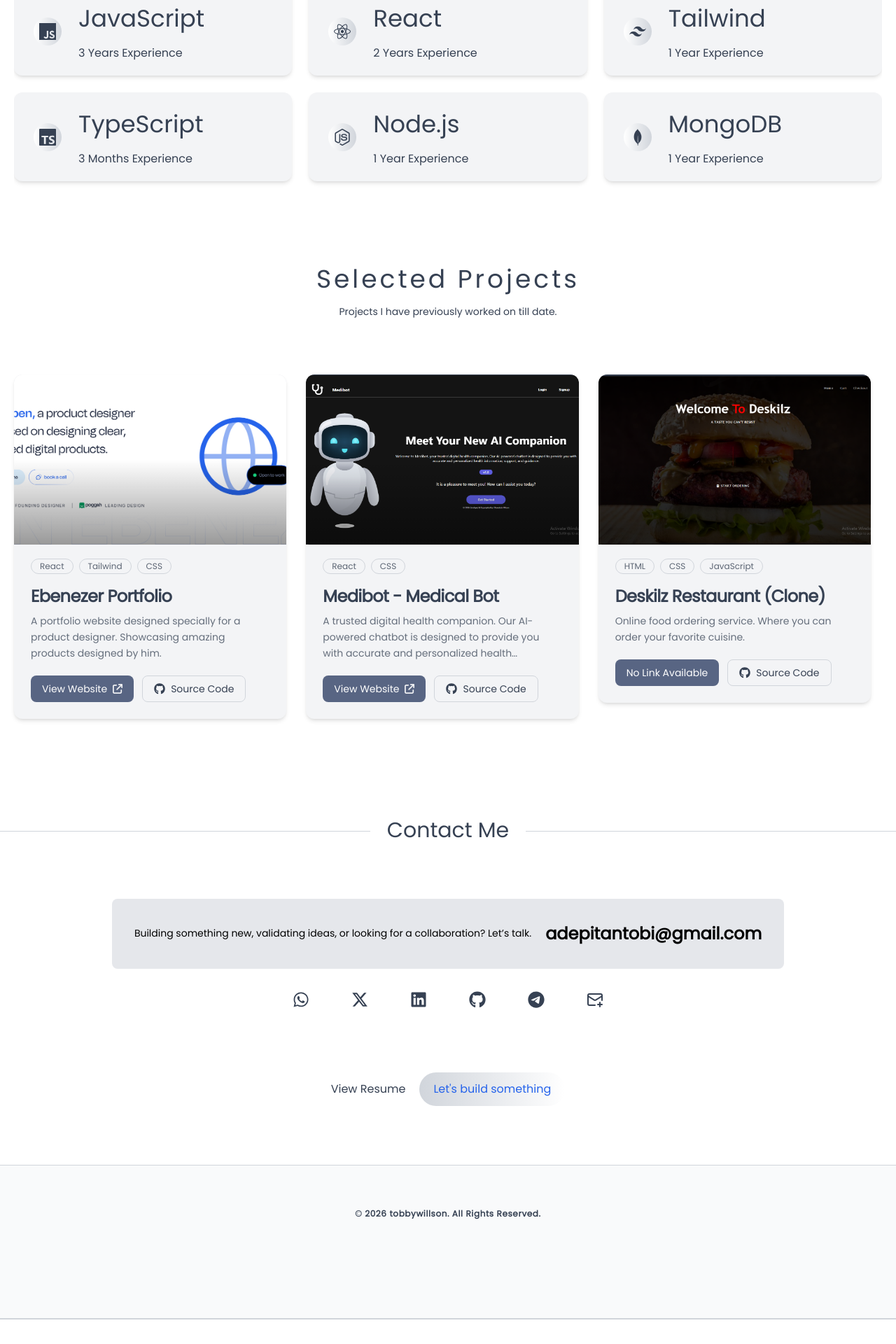
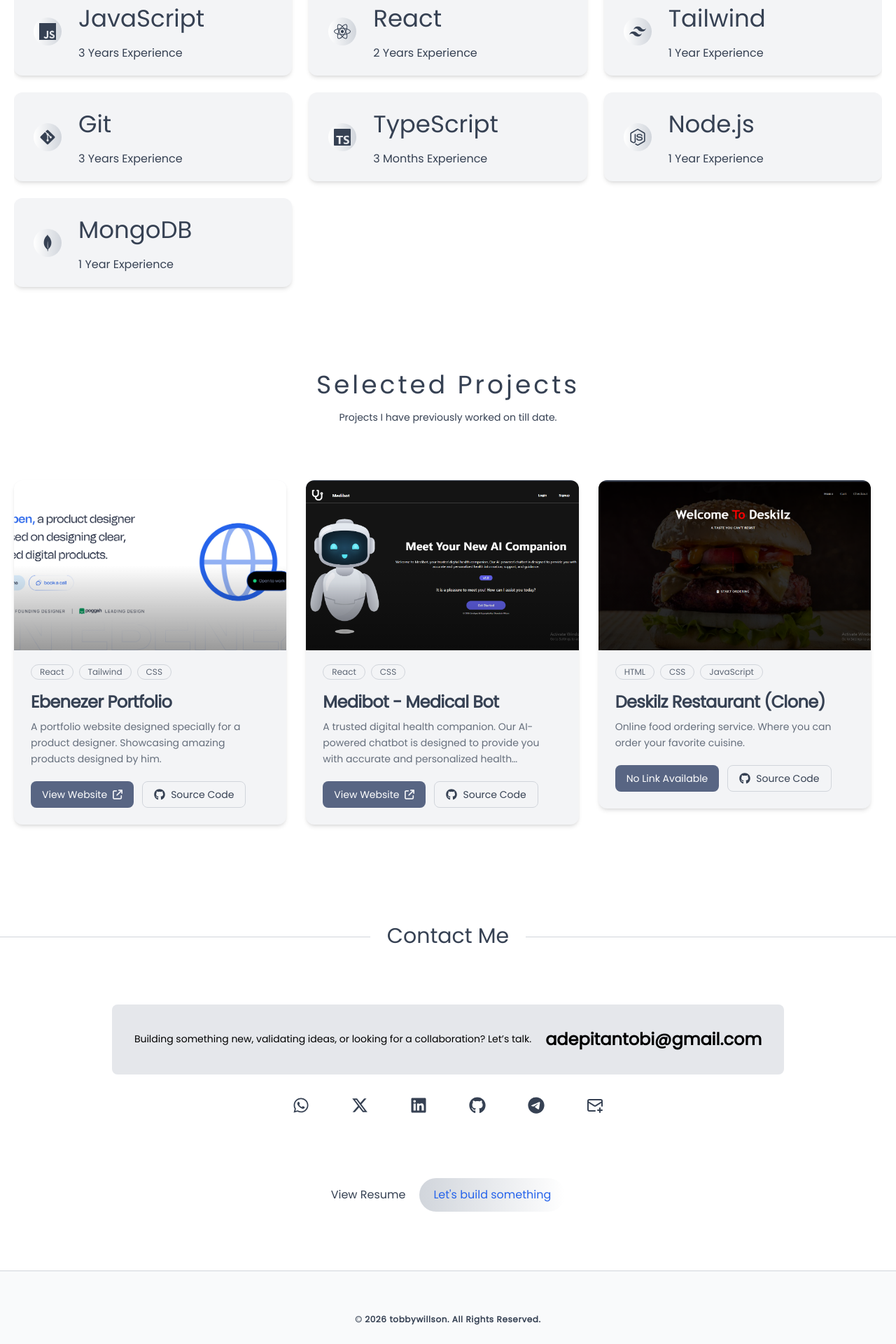
Before and after one commit to TobbyWillson/my-portfolio, a React (Vite) app: page / in a window 1280 px wide. Shown: the part 980-2900 px from the top of the page at 70% size. Before the commit the page ends 2865 px from the top, so only its background shows below. Built offline with nearby package versions, Linux system fonts and the light colour scheme.

Commit message:
new changes

```diff
--- a/src/Components/Footer.jsx
+++ b/src/Components/Footer.jsx
@@ -64,8 +64,8 @@ const Footer = () => {
 
           {/* onClick={setIsModalOpen} */}
 
-          <Link to='/contact'>
-            <div className='flex items-center justify-center rounded-full bg-linear-to-r from-gray-300 to-white px-5 py-3 text-[14px] md:text-[16px] text-[#2563EB]  hover:text-[#192239] hover:scale-107 cursor-pointer gap-2'>Let's build something</div>
+          <Link to='/contact' className='flex items-center justify-center rounded-full bg-linear-to-r from-gray-300 to-white px-5 py-3 text-[14px] md:text-[16px] text-[#2563EB] transition-transform duration-300 hover:text-[#192239] hover:scale-107 cursor-pointer gap-2'>
+            Let's build something
           </Link>
 
           {/* <BookingModal isOpen={isModalOpen} onClose={() => setIsModalOpen(false)} /> */}
--- a/src/Components/Navbar.jsx
+++ b/src/Components/Navbar.jsx
@@ -93,7 +93,7 @@ const Navbar = () => {
           ))}
         </div>
 
-        <button className={`sm:hidden flex flex-col justify-center items-center w-8 h-8 relative cursor-pointer group  ${isDark ? "text-[#ececec] hover:text-white" : "text-[gray] hover:text-black"} `} onClick={handleMenu}>
+        <button className={`sm:hidden flex flex-col justify-center items-center w-8 h-8 relative cursor-pointer group  ${isDark ? "text-[#ececec] hover:text-white" : "text-[gray] hover:text-black"} `} onClick={handleMenu} aria-expanded={menuBar} aria-label={menuBar ? "Close menu" : "Open menu"}>
           {HamburgerButton()}
         </button>
 
--- a/src/Components/StacksExpertise.jsx
+++ b/src/Components/StacksExpertise.jsx
@@ -35,7 +35,7 @@ const StacksExpertise = () => {
               className={`scroll-item-experience ${isDark ? "bg-[#272f3a]" : "bg-gray-100 hover:bg-gray-50"} px-7  py-5 rounded-xl shadow-md dark:shadow-gray-50/10 hover:scale-107 dark:hover:bg-[#2f3844] transition-all duration-300`}
             >
               <div className='flex items-center gap-6'>
-                <div className='text-[20px] lg:text-2xl bg-linear-to-r from-white to-gray-300 dark:from-gray-400 dark:to-gray-600 h-10 w-10 flex justify-center items-center rounded-full'>{experience.logo}</div>
+                <div className={` lg:text-2xl bg-linear-to-r from-white to-gray-300 dark:from-gray-400 dark:to-gray-600 ${experience.title === "Git" ? "text-[28px]" : "text-[20px]"} h-10 w-10 flex justify-center items-center rounded-full`}>{experience.logo}</div>
                 <div className='flex flex-col gap-3'>
                   <h1 className='text-[28px] lg:text-[34px]'>{experience.title}</h1>
                   <p>{experience.years}</p>
--- a/src/Components/Thanos.jsx
+++ b/src/Components/Thanos.jsx
@@ -16,7 +16,7 @@ const TelegramVanish = ({ text, charIndex = null, onComplete, containerRef = nul
 
     // const particleCount = isFullWidth ? (isMobile ? 25 : 40) : isMobile ? 12 : 20;
     const baseCount = isFullWidth ? Math.floor(containerWidth / 6) : isMobile ? 12 : 20;
-    const mobileCap = isFullWidth ? (hasContainer ? 60 : 25) : 12; // 60 for all texts on Mobile with containerRef, 25 with no ref, 12 for single chars.
+    const mobileCap = isFullWidth ? (hasContainer ? 45 : 25) : 12; // 60 for all texts on Mobile with containerRef, 25 with no ref, 12 for single chars.
     const desktopCap = isFullWidth ? (hasContainer ? 120 : 40) : 20;
     const particleCount = isMobile ? Math.min(baseCount, mobileCap) : Math.min(baseCount, desktopCap);
 
--- a/src/constants/Materials.jsx
+++ b/src/constants/Materials.jsx
@@ -1,4 +1,4 @@
-import { FaGithub, FaLinkedin, FaReact, FaTelegram, FaWhatsapp, FaXTwitter } from "react-icons/fa6";
+import { FaGitAlt, FaGithub, FaLinkedin, FaReact, FaTelegram, FaWhatsapp, FaXTwitter } from "react-icons/fa6";
 
 import { Phone, Mail, MailPlus } from "lucide-react";
 
@@ -36,6 +36,7 @@ export const experiences = [
   { title: "JavaScript", years: "3 Years Experience", logo: <SiJavascript /> },
   { title: "React", years: "2 Years Experience", logo: <FaReact /> },
   { title: "Tailwind", years: "1 Year Experience", logo: <SiTailwindcss /> },
+  { title: "Git", years: "3 Years Experience", logo: <FaGitAlt /> },
   { title: "TypeScript", years: "3 Months Experience", logo: <SiTypescript /> },
   { title: "Node.js", years: "1 Year Experience", logo: <SiNodedotjs /> },
   { title: "MongoDB", years: "1 Year Experience", logo: <SiMongodb /> },
```
